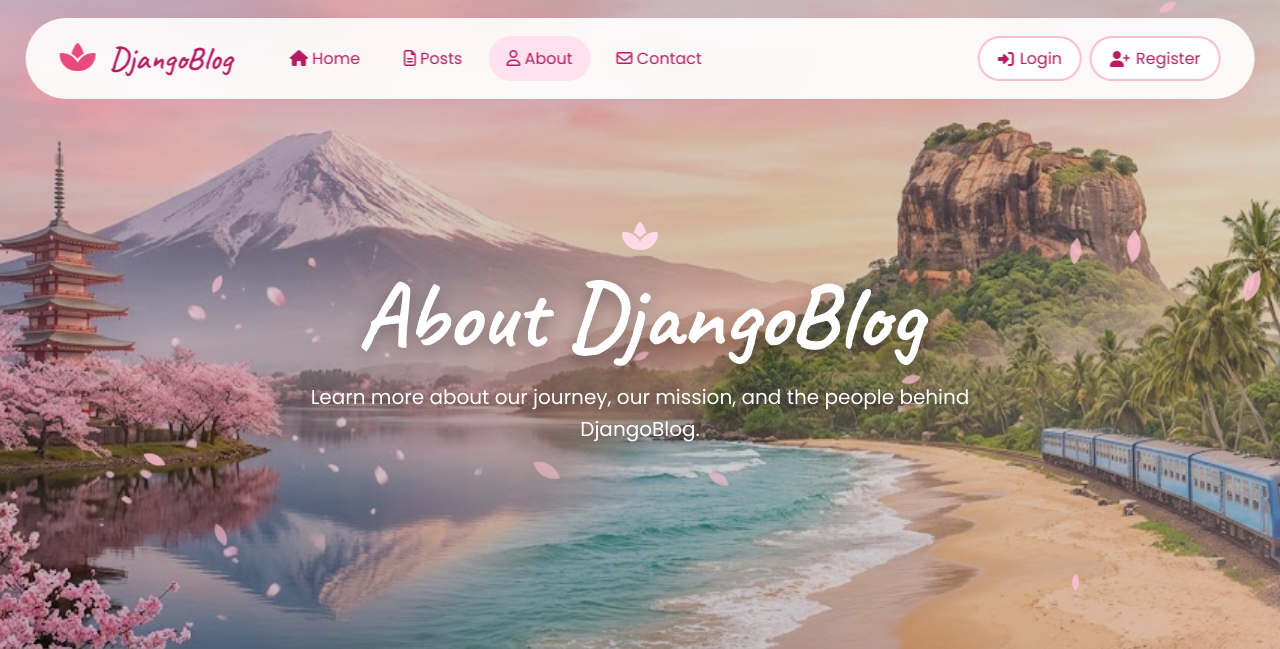
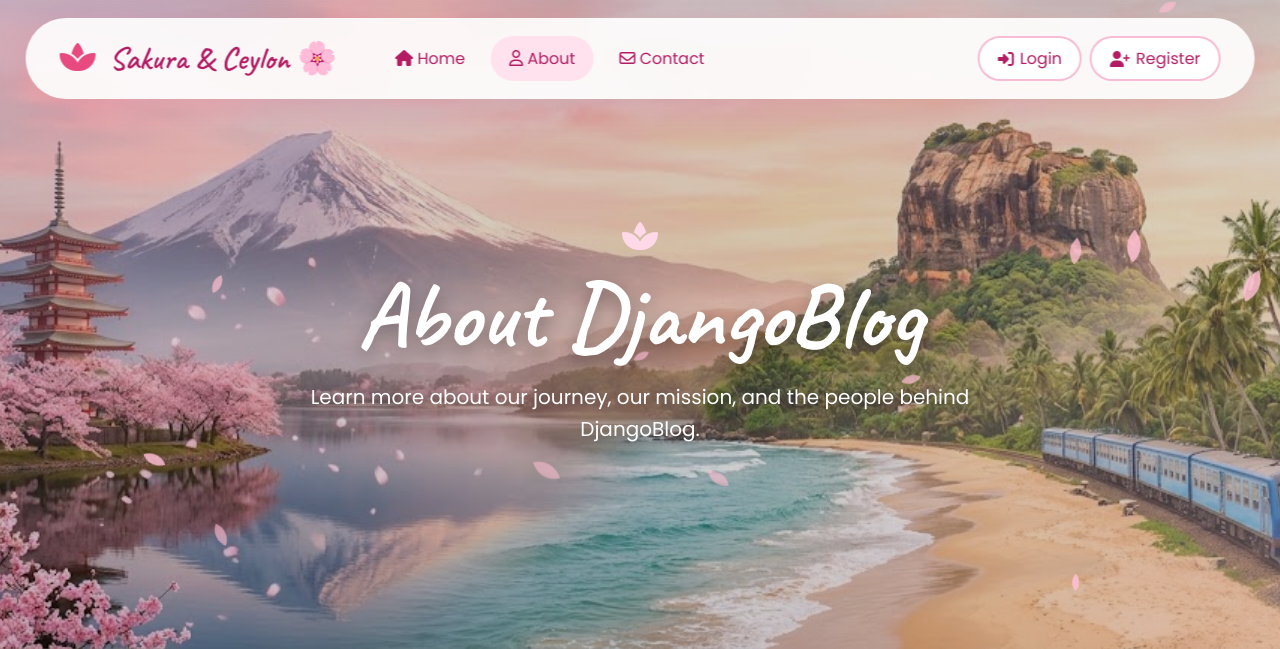
Before and after one commit to Samudi2004/djangoblog, a Django app: page /about/ in a window 1280 px wide. Shown: the top 649 px of the page. Run offline with Django 5.2, Linux system fonts and the light colour scheme.

Commit message:
Initial commit: Sakura & Ceylon blog

```diff
--- a/blog/templates/blog/base.html
+++ b/blog/templates/blog/base.html
@@ -7,7 +7,7 @@
     <meta charset="UTF-8">
     <meta name="viewport" content="width=device-width, initial-scale=1">
 
-    <title>{% block title %}DjangoBlog{% endblock %}</title>
+    <title>{% block title %}Sakura & Ceylon 🌸{% endblock %}</title>
 
     <!-- Bootstrap -->
     <link href="https://cdn.jsdelivr.net/npm/bootstrap@5.3.3/dist/css/bootstrap.min.css" rel="stylesheet">
@@ -39,7 +39,7 @@
    href="{% url 'home' %}">
 
     <i class="fa-solid fa-spa"></i>
-            DjangoBlog
+    Sakura &amp; Ceylon 🌸
 
 </a>
 
@@ -65,15 +65,6 @@
 
         <i class="fa-solid fa-house"></i>
         Home
-
-                </a>
-
-                <a
-                    class="{% if request.resolver_match.url_name == 'post_list' %}active{% endif %}"
-                    href="{% url 'post_list' %}">
-
-                    <i class="fa-regular fa-file-lines"></i>
-                    Posts
 
     </a>
 
--- a/blog/templates/blog/home.html
+++ b/blog/templates/blog/home.html
@@ -8,6 +8,8 @@ Japan & Sri Lanka | DjangoBlog
 {% block body_class %}has-hero{% endblock %}
 
 {% block hero %}
+
+
 
 <section class="hero">
 
--- a/blog/urls.py
+++ b/blog/urls.py
@@ -3,10 +3,11 @@ from django.contrib.auth import views as auth_views
 from . import views
 
 urlpatterns = [
-    # Home (Show Post List as Home)
+
+    # Home
     path(
         "",
-        views.PostListView.as_view(),
+        views.home,
         name="home",
     ),
 
@@ -47,7 +48,7 @@ urlpatterns = [
         name="contact",
     ),
 
-    # Blog Posts
+    # Posts
     path(
         "posts/",
         views.PostListView.as_view(),
--- a/blog/views.py
+++ b/blog/views.py
@@ -6,6 +6,7 @@ from django.views.generic import ListView, DetailView
 from django.views.generic.edit import CreateView, UpdateView, DeleteView
 from django.urls import reverse_lazy
 from django.db import models
+from django.core.paginator import Paginator
 
 from .models import Post, Category
 from .forms import PostForm, RegisterForm
@@ -28,8 +29,14 @@ def home(request):
             category__name__iexact=category
         )
 
+    paginator = Paginator(posts, 6)
+
+    page_number = request.GET.get("page")
+
+    page_obj = paginator.get_page(page_number)
+
     context = {
-        "page_obj": posts,
+        "page_obj": page_obj,
         "categories": Category.objects.all(),
     }
 
```
Lines whose indentation alone changed are shown as unchanged.
